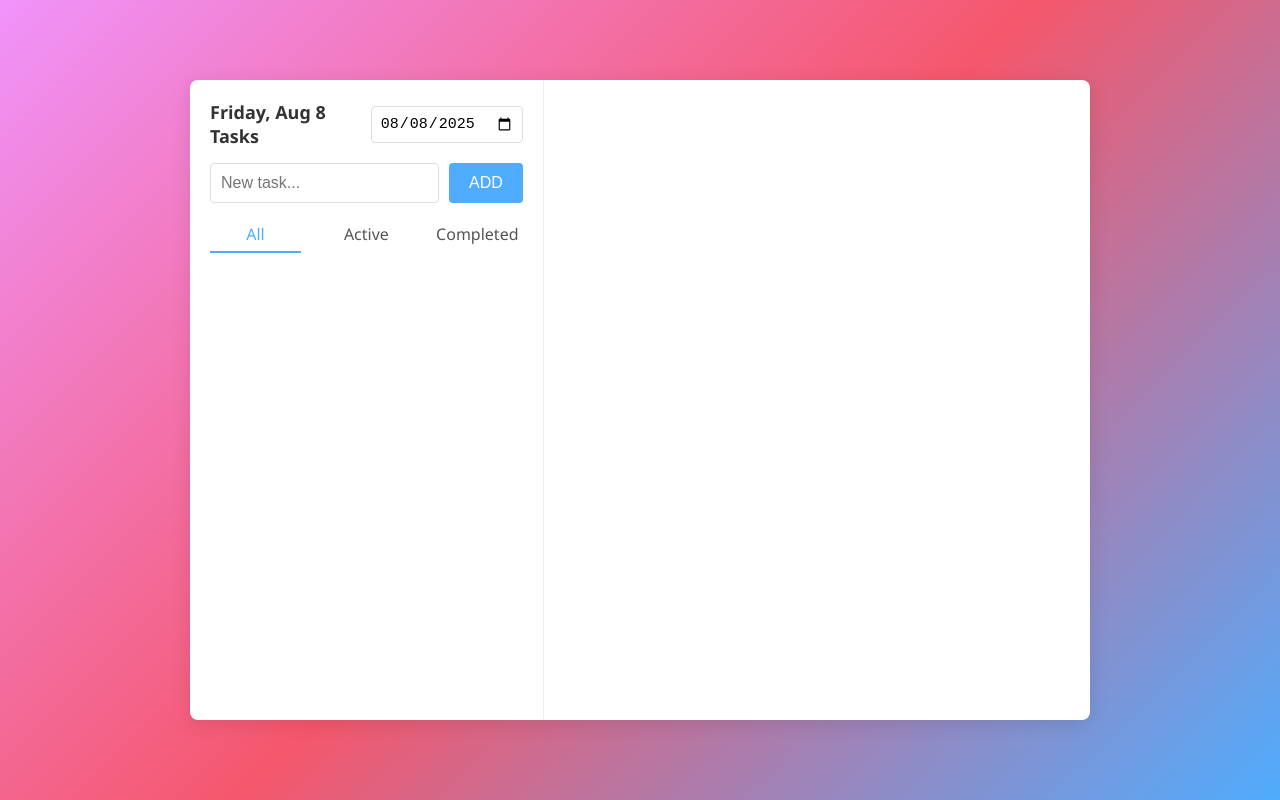
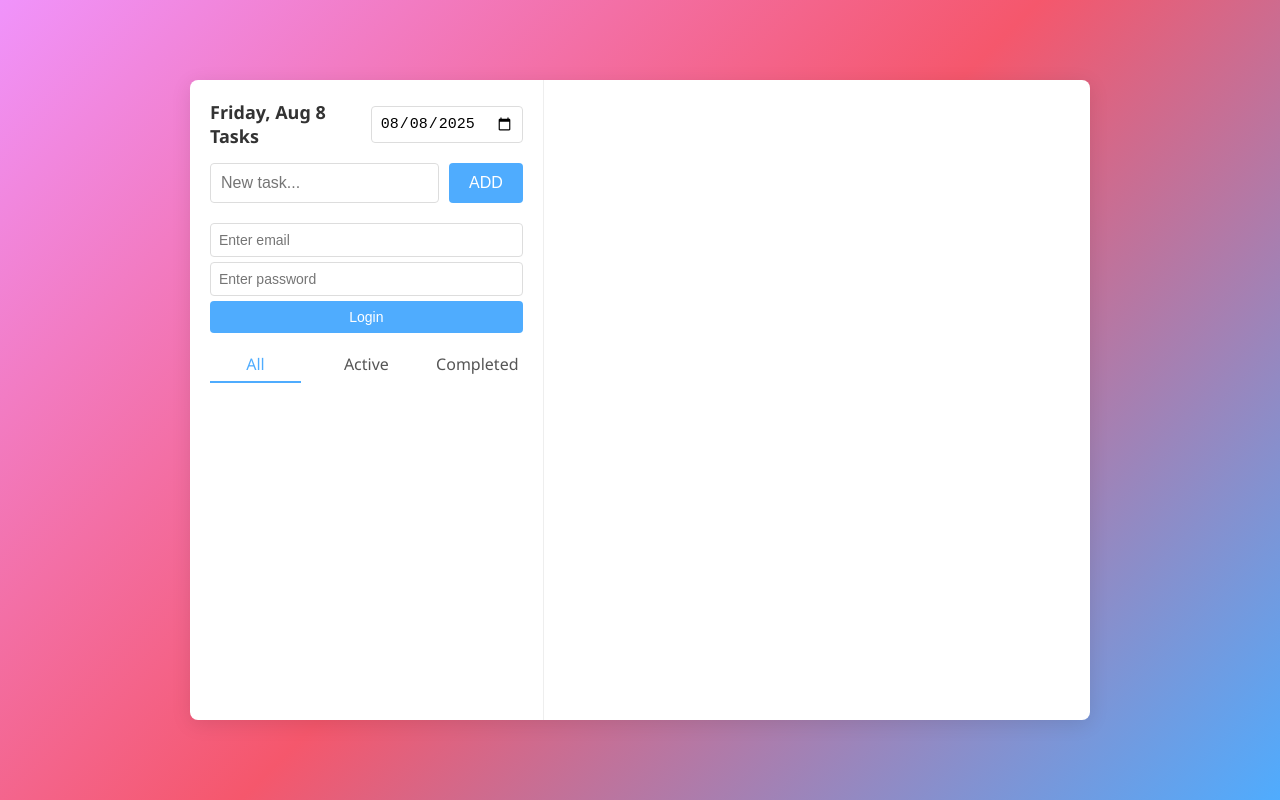
Before and after one commit to mani-vasagam/mani-vasagam.github.io, a plain HTML site: page index.html in a window 1280 px wide. Drawn offline with Linux system fonts and the light colour scheme; no server answers.

Commit message:
Update index.html

```diff
--- a/index.html
+++ b/index.html
@@ -4,7 +4,6 @@
   <meta charset="UTF-8">
   <title>Daily Task Checklist</title>
   <meta name="viewport" content="width=device-width, initial-scale=1">
-
   <style>
     /* ─── Reset & Base ─── */
     *, *::before, *::after { box-sizing: border-box; margin: 0; padding: 0 }
@@ -104,6 +103,33 @@
     }
     .task-desc:focus { outline: none; border-color: #4facfe; }
 
+    /* Login section styles */
+    .login-form {
+      display: flex;
+      flex-direction: column;
+      gap: 5px;
+      margin-bottom: 20px;
+    }
+    .login-form input {
+      padding: 8px;
+      border: 1px solid #ddd;
+      border-radius: 4px;
+      font-size: 14px;
+    }
+    .login-form button {
+      padding: 8px;
+      background: #4facfe;
+      color: #fff;
+      border: none;
+      border-radius: 4px;
+      cursor: pointer;
+      transition: background 0.2s;
+      font-size: 14px;
+    }
+    .login-form button:hover {
+      background: #3b92e0;
+    }
+
     /* ─── Mobile First: no change ─── */
 
     /* ─── Desktop ≥768px: Landscape split ─── */
@@ -132,6 +158,13 @@
         <input type="text" id="newTaskInput" placeholder="New task...">
         <button id="addBtn">ADD</button>
       </div>
+      <!-- 🔐 Login Form: inserted here -->
+      <div class="login-form">
+        <input type="email" id="loginEmail" placeholder="Enter email">
+        <input type="password" id="loginPassword" placeholder="Enter password">
+        <button id="loginBtn">Login</button>
+      </div>
+
       <div class="tabs">
         <div class="tab active" data-filter="all">All</div>
         <div class="tab" data-filter="active">Active</div>
@@ -144,7 +177,6 @@
       <ul id="taskList"></ul>
     </div>
   </div>
-
 
 <script type="module">
   import { initializeApp } from "https://www.gstatic.com/firebasejs/11.10.0/firebase-app.js";
@@ -177,19 +209,15 @@
 
   // ✅ Confirm login
   onAuthStateChanged(auth, (user) => {
-    if (user && user.email === "maniskk1414@gmail.com") {
-      console.log("✅ Logged in as:", user.email);
+    if (user) {
+      // any signed-in user can read and update tasks, but only your account can write because of rules
+      console.log("✅ User logged in:", user.email);
       isUserLoggedIn = true;
     } else {
-      console.warn("❌ Not logged in or wrong email");
+      console.warn("❌ User not logged in");
       isUserLoggedIn = false;
     }
   });
-
-  // ✅ Attempt login
-  signInWithEmailAndPassword(auth, "maniskk1414@gmail.com", "mytaskpass2025")
-    .then(() => console.log("Trying to log in..."))
-    .catch((error) => console.error("Login error:", error.message));
 
   // App State
   let tasks = [], filter = "all";
@@ -294,6 +322,19 @@
     await updateDoc(doc(db, "tasks", id), { description });
   }
 
+  // login button handler
+  document.getElementById("loginBtn").addEventListener("click", async () => {
+    const email = document.getElementById("loginEmail").value;
+    const password = document.getElementById("loginPassword").value;
+    try {
+      await signInWithEmailAndPassword(auth, email, password);
+      isUserLoggedIn = true;
+      alert("Logged in successfully");
+    } catch (err) {
+      alert("Login failed: " + err.message);
+    }
+  });
+
   addBtn.addEventListener("click", addTask);
   input.addEventListener("keydown", e => { if (e.key === "Enter") addTask() });
   datePicker.addEventListener("change", () => {
@@ -306,3 +347,5 @@
     renderTasks();
   }));
 </script>
+</body>
+</html>
```
